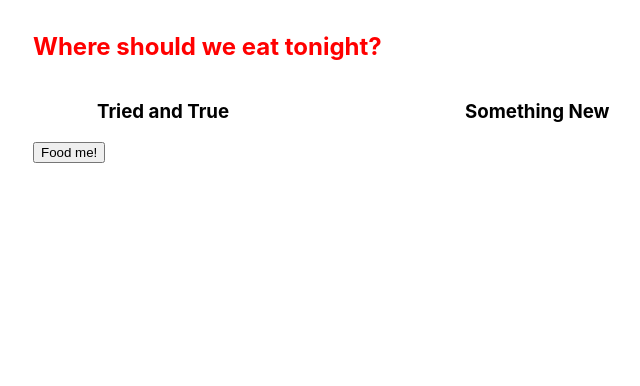
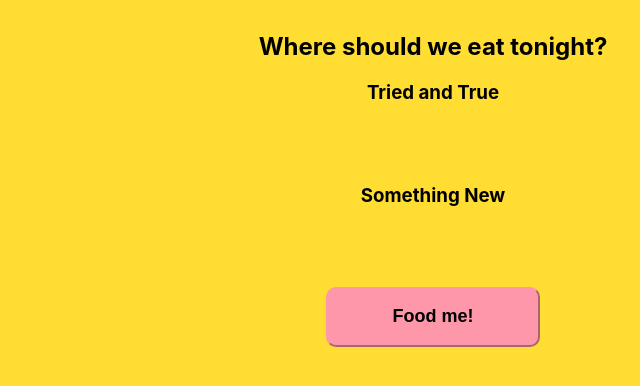
Before and after one commit to marisamorby/RestaurantPicker, a website: page index.html in a window 1280 px wide. Shown: the whole page, without its empty margins (207-847 px from the left). Drawn offline with Linux system fonts and the light colour scheme.

Commit message:
styles updated and ready

```diff
--- a/index.html
+++ b/index.html
@@ -7,7 +7,7 @@
     <title>Document</title>
     <link rel="stylesheet" href="/styles/styles.css">
 </head>
-<body>
+<body class="body">
     <section class="container">
         <h1>Where should we eat tonight?</h1>
 
@@ -23,7 +23,7 @@
         </div>
     </section>
 
-        <button id="load-restaurants">Food me!</button>
+        <button id="load-restaurants" class="button">Food me!</button>
     </section>
     <script>
         async function showRestaurants(){
--- a/styles/styles.css
+++ b/styles/styles.css
@@ -3,6 +3,8 @@ body {
     padding: 0;
     margin: 0;
     font-family: -apple-system, BlinkMacSystemFont, 'Segoe UI', Roboto, Oxygen, Ubuntu, Cantarell, 'Open Sans', 'Helvetica Neue', sans-serif;
+    text-align: center;
+    background-color: #ffdd33;
 }
 
 * {
@@ -14,7 +16,16 @@ body {
     width: 800px;
     margin: 2rem auto;
 }
+.card {
+    margin-bottom: 5rem;
 
+}
+.grid {
+
+   margin-bottom: 5rem;
+}
+
+/*
 .grid {
     padding: 0 4rem;
     display: grid;
@@ -22,7 +33,15 @@ body {
     grid-template-rows: masonry;
     gap: 4rem;
 }
-
-h1 {
-    color:red;
+*/
+.button {
+    width: 214px;
+    height: 60px;
+    left: 649px;
+    top: 744px;
+    background: #FD97A9;
+    border-color: #FD97A9;
+    border-radius: 10px;
+    font-weight: bold;
+    font-size: large;
 }
```
